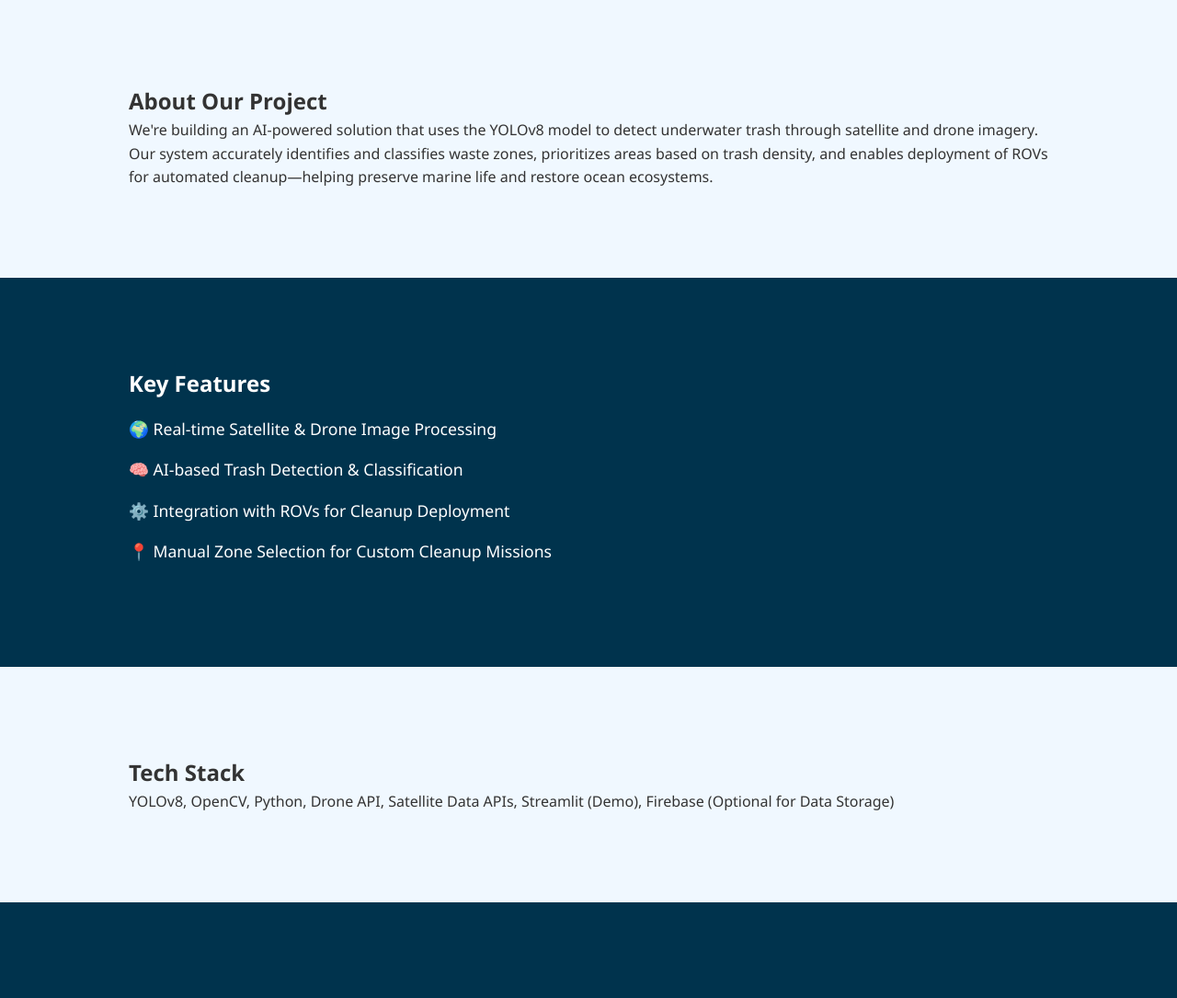
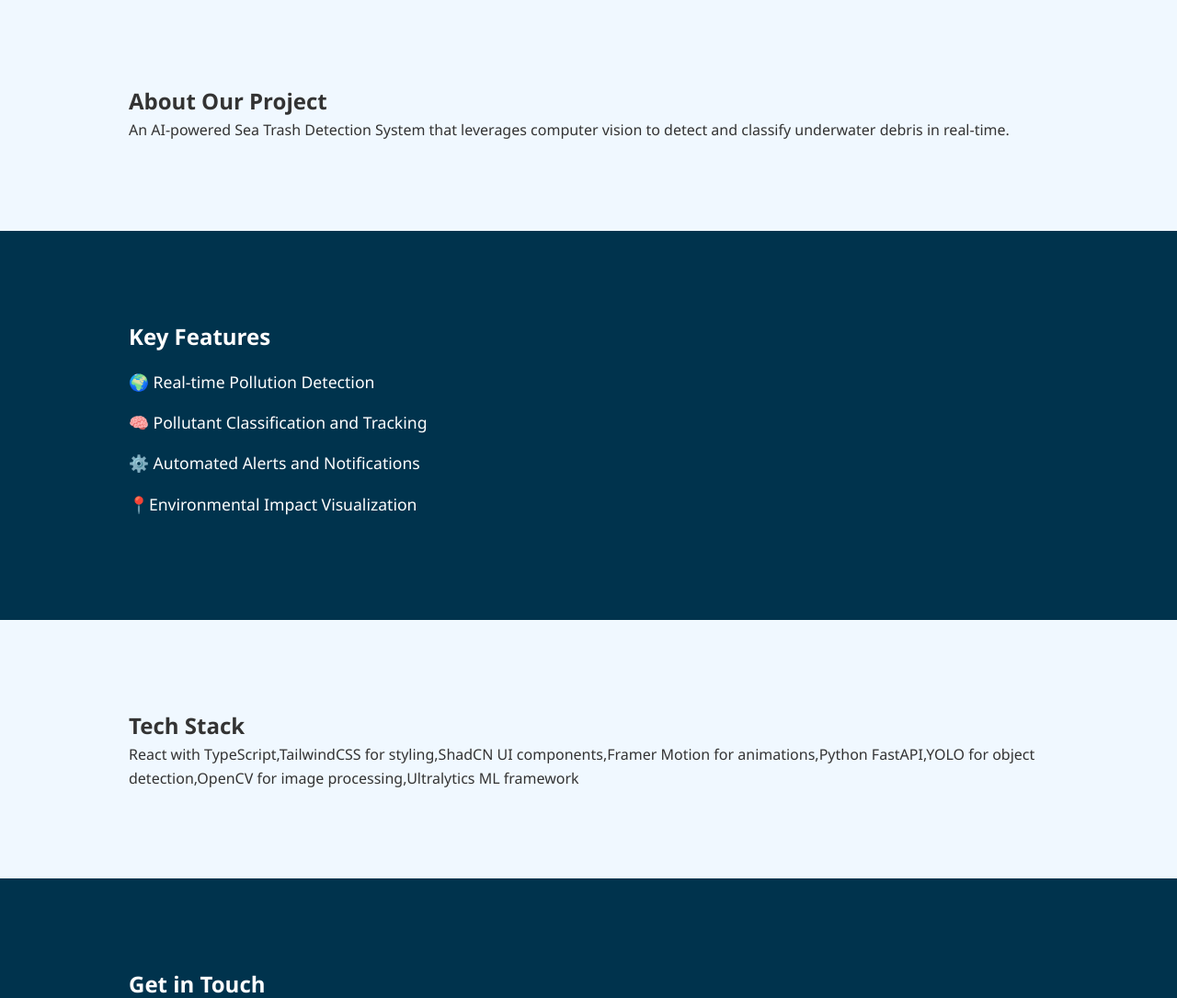
Before and after one commit to szaid47/SeaTrash-Pitch, a plain HTML site: page index.html in a window 1280 px wide. Shown: the part 1600-2685 px from the top of the page at 92% size. Drawn offline with Linux system fonts and the light colour scheme.

Commit message:
Update index.html

```diff
--- a/index.html
+++ b/index.html
@@ -29,11 +29,7 @@
         <div class="container">
             <h2>About Our Project</h2>
             <p>
-                We're building an AI-powered solution that uses the YOLOv8 model to detect underwater trash through
-                satellite and drone imagery.
-                Our system accurately identifies and classifies waste zones, prioritizes areas based on trash density,
-                and enables deployment of ROVs for automated cleanup—helping preserve marine life and restore ocean
-                ecosystems.
+                An AI-powered Sea Trash Detection System that leverages computer vision to detect and classify underwater debris in real-time.
             </p>
         </div>
     </section>
@@ -42,10 +38,10 @@
         <div class="container">
             <h2>Key Features</h2>
             <ul class="features">
-                <li>🌍 Real-time Satellite & Drone Image Processing</li>
-                <li>🧠 AI-based Trash Detection & Classification</li>
-                <li>⚙️ Integration with ROVs for Cleanup Deployment</li>
-                <li>📍 Manual Zone Selection for Custom Cleanup Missions</li>
+                <li>🌍 Real-time Pollution Detection</li>
+                <li>🧠 Pollutant Classification and Tracking </li>
+                <li>⚙️ Automated Alerts and Notifications </li>
+                <li>📍Environmental Impact Visualization</li>
             </ul>
         </div>
     </section>
@@ -53,8 +49,7 @@
     <section id="tech" class="section">
         <div class="container">
             <h2>Tech Stack</h2>
-            <p>YOLOv8, OpenCV, Python, Drone API, Satellite Data APIs, Streamlit (Demo), Firebase (Optional for Data
-                Storage)</p>
+            <p>React with TypeScript,TailwindCSS for styling,ShadCN UI components,Framer Motion for animations,Python FastAPI,YOLO for object detection,OpenCV for image processing,Ultralytics ML framework</p>
         </div>
     </section>
 
```
